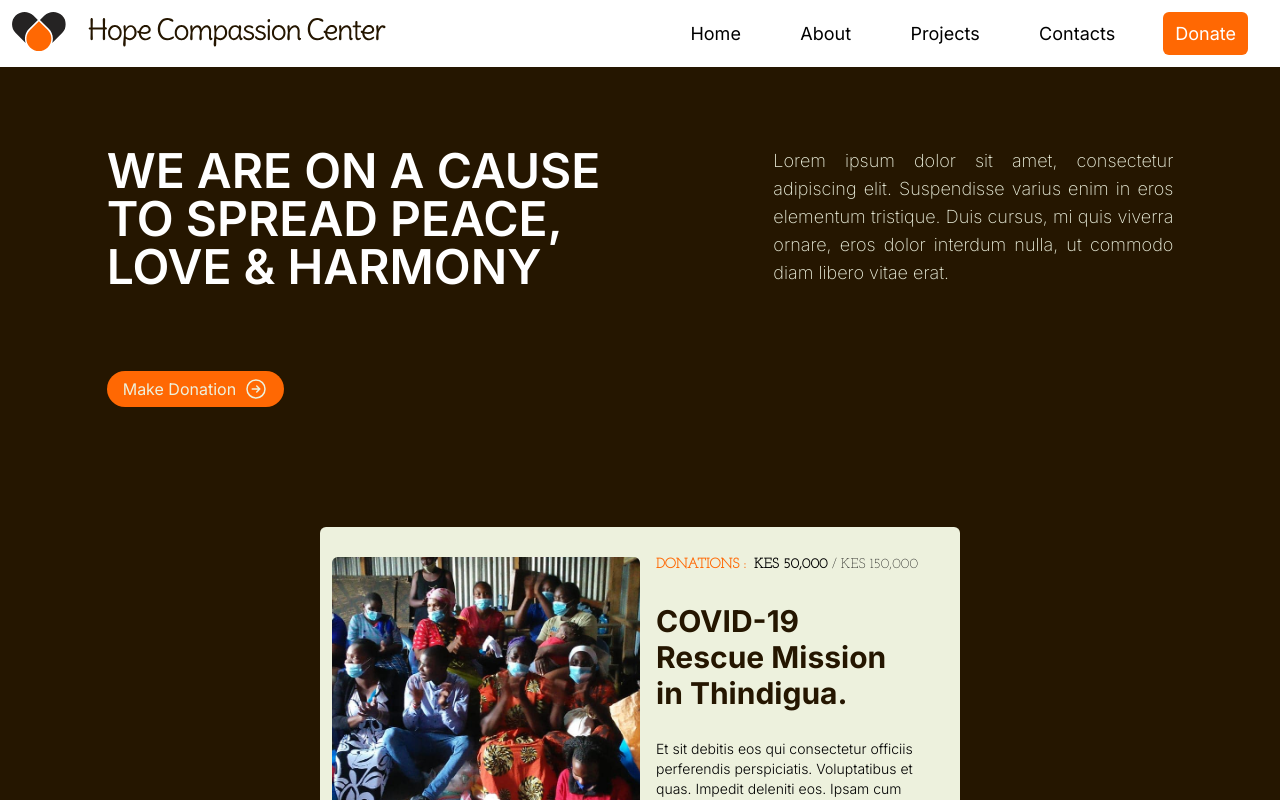
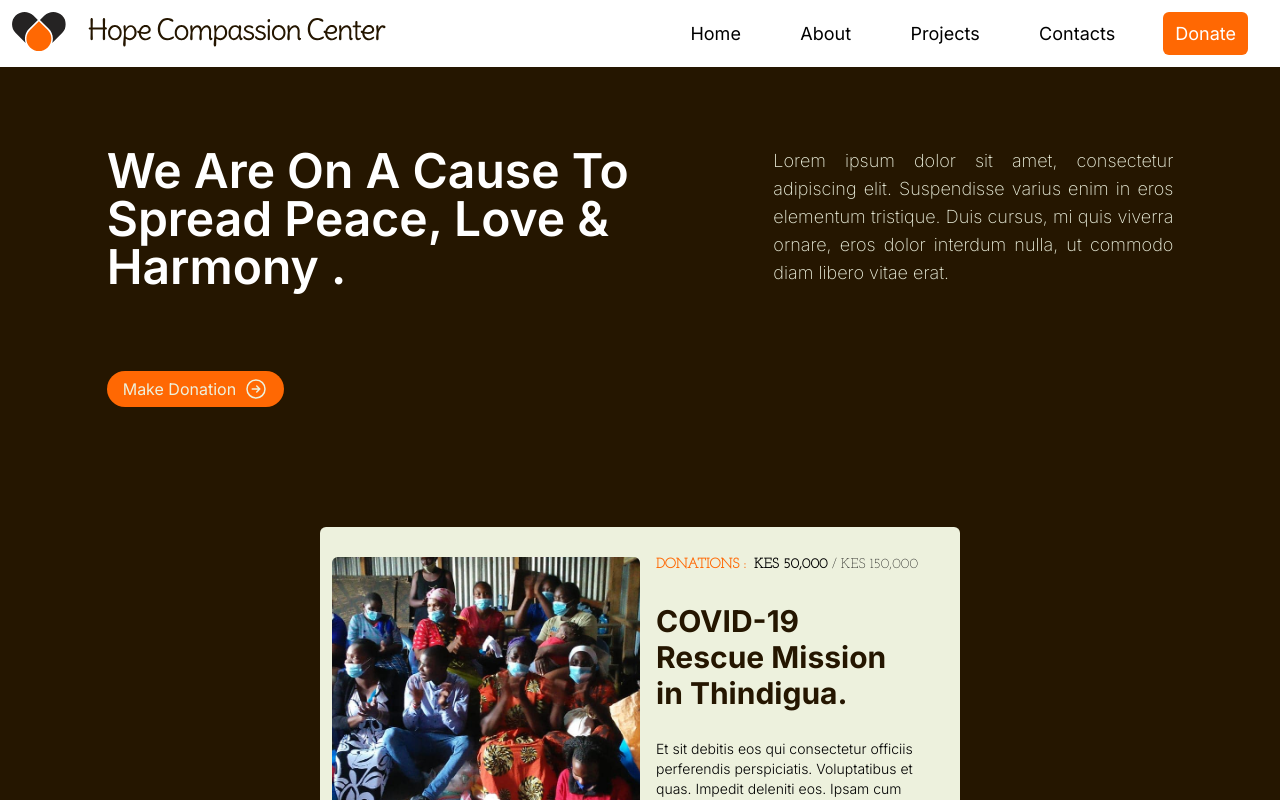
Before and after one commit to koechian/hopecompassioncenter, a Next.js app: page /pages/projects in a window 1280 px wide. Shown: the top 800 px of the page. Built offline with nearby package versions, Linux system fonts and the light colour scheme; a web font is replaced by a local one.

Commit message:
last one

```diff
--- a/app/components/Cards/cards.jsx
+++ b/app/components/Cards/cards.jsx
@@ -3,7 +3,7 @@ import Link from 'next/link'
 
 export const ProjectCard = (props) => {
     return (
-        <div className="w-11/12 flex flex-col justify-start p-3 gap-1 desktop:gap-3 rounded-md bg-cream">
+        <div className="w-11/12 hover:scale-105 transition-all ease-in flex flex-col justify-start p-3 gap-1 desktop:gap-3 rounded-md bg-cream">
             <span className="bg-[#251600AB] px-2 w-fit rounded-sm text-brown">{Math.trunc((props.given_donations / props.requested_donations) * 100)}%</span>
             <img src={props.banner_img} className='w-full' alt="" />
             <span className="flex flex-row items-center gap-2 text-sm desktop:text-md"><h3 className="text-orange font-bold font-josefin">DONATIONS :</h3> <h3 className="font-josefin"><b>KES {props.given_donations}</b> / KES {props.requested_donations}</h3></span>
--- a/app/pages/projects/page.js
+++ b/app/pages/projects/page.js
@@ -6,7 +6,7 @@ export default function Page() {
   return <div className="w-full  bg-brown flex items-center flex-col">
     <div className="flex flex-col desktop:flex-row w-10/12 pt-16 desktop:py-20">
       <div className="w-full mobile:w-1/2 flex flex-col gap-5 desktop:gap-20">
-        <h2 className="text-white text-4xl desktop:text-5xl font-semibold">WE ARE ON A CAUSE TO SPREAD PEACE, LOVE & HARMONY</h2>
+        <h2 className="text-white text-4xl desktop:text-5xl font-semibold">We Are On A Cause To Spread Peace, Love & Harmony .</h2>
 
         <button className="bg-orange flex gap-2 rounded-full text-cream outline-none w-fit px-4 py-1.5">Make Donation
           <svg xmlns="http://www.w3.org/2000/svg" fill="none" viewBox="0 0 24 24" stroke-width="1.5" stroke="currentColor" data-slot="icon" class="w-6 h-6">
```
